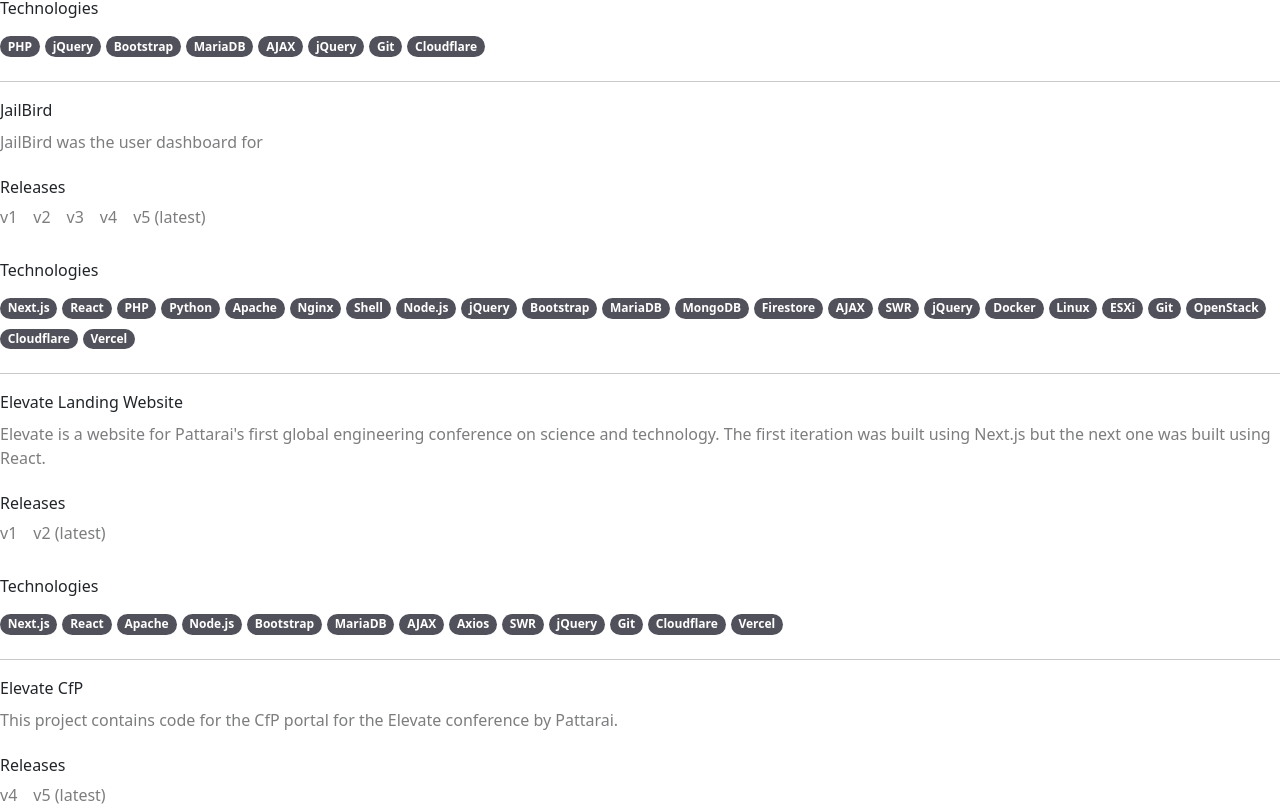
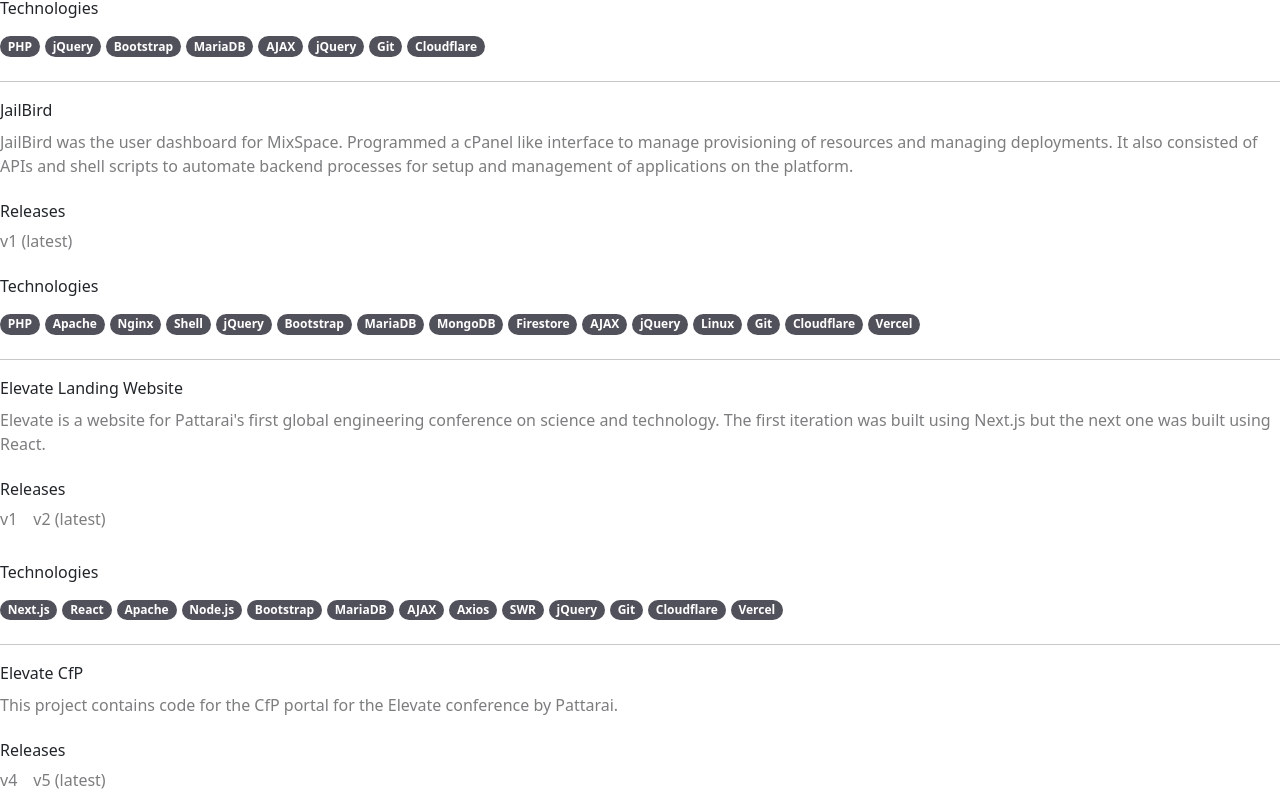
Before and after one commit to thedanielmark/danielmark-v4, a Next.js app: page /components/Projects/MainContent in a window 1280 px wide. Shown: the part 3292-4100 px from the top of the page. Built offline with nearby package versions, Linux system fonts and the light colour scheme.

Commit message:
Added JailBird

```diff
--- a/pages/components/Projects/JailBird.js
+++ b/pages/components/Projects/JailBird.js
@@ -21,91 +21,36 @@
         <hr className="mt-4" />
         <div>
           <div>
-            <h6 className="middle-underline d-inline">
-              JailBird
-            </h6>
+            <h6 className="middle-underline d-inline">JailBird</h6>
           </div>
           <p className="mt-2">
-            JailBird was the user dashboard for
+            JailBird was the user dashboard for MixSpace. Programmed a cPanel
+            like interface to manage provisioning of resources and managing
+            deployments. It also consisted of APIs and shell scripts to automate
+            backend processes for setup and management of applications on the
+            platform.
           </p>
           <h6 className="mt-4">Releases</h6>
           <div id="tech-badges">
-            <ul className="nav">
-              <li className="nav-item">
-                <Link passHref href={"https://v1.mixspace.xyz/"}>
-                  <a
-                    className="nav-link grey-to-white"
-                    style={{ paddingLeft: "0px" }}
-                  >
-                    v1
-                  </a>
-                </Link>
-              </li>
-              <li className="nav-item">
-                <Link passHref href={"https://v2.mixspace.xyz/"}>
-                  <a
-                    className="nav-link grey-to-white"
-                    style={{ paddingLeft: "0px" }}
-                  >
-                    v2
-                  </a>
-                </Link>
-              </li>
-              <li className="nav-item">
-                <Link passHref href={"https://v3.mixspace.xyz/"}>
-                  <a
-                    className="nav-link grey-to-white"
-                    style={{ paddingLeft: "0px" }}
-                  >
-                    v3
-                  </a>
-                </Link>
-              </li>
-              <li className="nav-item">
-                <Link passHref href={"https://v4.mixspace.xyz/"}>
-                  <a
-                    className="nav-link grey-to-white"
-                    style={{ paddingLeft: "0px" }}
-                  >
-                    v4
-                  </a>
-                </Link>
-              </li>
-              <li className="nav-item">
-                <Link passHref href={"https://v5.mixspace.xyz/"}>
-                  <a
-                    className="nav-link grey-to-white"
-                    style={{ paddingLeft: "0px" }}
-                  >
-                    v5 (latest)
-                  </a>
-                </Link>
-              </li>
-            </ul>
+            <Link passHref href={""}>
+              <a className="grey-to-white text-decoration-none">v1 (latest)</a>
+            </Link>
           </div>
           <h6 className="mt-4">Technologies</h6>
           <div id="tech-badges">
-            <span className="badge rounded-pill bg-green">Next.js</span>
-            <span className="badge rounded-pill bg-green">React</span>
             <span className="badge rounded-pill bg-green">PHP</span>
-            <span className="badge rounded-pill bg-green">Python</span>
             <span className="badge rounded-pill bg-green">Apache</span>
             <span className="badge rounded-pill bg-green">Nginx</span>
             <span className="badge rounded-pill bg-green">Shell</span>
-            <span className="badge rounded-pill bg-green">Node.js</span>
             <span className="badge rounded-pill bg-green">jQuery</span>
             <span className="badge rounded-pill bg-green">Bootstrap</span>
             <span className="badge rounded-pill bg-green">MariaDB</span>
             <span className="badge rounded-pill bg-green">MongoDB</span>
             <span className="badge rounded-pill bg-green">Firestore</span>
             <span className="badge rounded-pill bg-green">AJAX</span>
-            <span className="badge rounded-pill bg-green">SWR</span>
             <span className="badge rounded-pill bg-green">jQuery</span>
-            <span className="badge rounded-pill bg-green">Docker</span>
             <span className="badge rounded-pill bg-green">Linux</span>
-            <span className="badge rounded-pill bg-green">ESXi</span>
             <span className="badge rounded-pill bg-green">Git</span>
-            <span className="badge rounded-pill bg-green">OpenStack</span>
             <span className="badge rounded-pill bg-green">Cloudflare</span>
             <span className="badge rounded-pill bg-green">Vercel</span>
           </div>
--- a/pages/components/Projects/Skyline.js
+++ b/pages/components/Projects/Skyline.js
@@ -21,94 +21,27 @@
         <hr className="mt-4" />
         <div>
           <div>
-            <h6 className="middle-underline d-inline">
-              Skyline
-            </h6>
+            <h6 className="middle-underline d-inline">Skyline</h6>
           </div>
           <p className="mt-2">
-            MixSpace is an internet company that is a cloud computing platform with a focus on serverless
-            computing applications.
+            Skyline was a social media site like Twitter where users could make
+            posts, interact with other users and add them as friends as well as
+            upload media content.
           </p>
           <h6 className="mt-4">Releases</h6>
           <div id="tech-badges">
-            <ul className="nav">
-              <li className="nav-item">
-                <Link passHref href={"https://v1.mixspace.xyz/"}>
-                  <a
-                    className="nav-link grey-to-white"
-                    style={{ paddingLeft: "0px" }}
-                  >
-                    v1
-                  </a>
-                </Link>
-              </li>
-              <li className="nav-item">
-                <Link passHref href={"https://v2.mixspace.xyz/"}>
-                  <a
-                    className="nav-link grey-to-white"
-                    style={{ paddingLeft: "0px" }}
-                  >
-                    v2
-                  </a>
-                </Link>
-              </li>
-              <li className="nav-item">
-                <Link passHref href={"https://v3.mixspace.xyz/"}>
-                  <a
-                    className="nav-link grey-to-white"
-                    style={{ paddingLeft: "0px" }}
-                  >
-                    v3
-                  </a>
-                </Link>
-              </li>
-              <li className="nav-item">
-                <Link passHref href={"https://v4.mixspace.xyz/"}>
-                  <a
-                    className="nav-link grey-to-white"
-                    style={{ paddingLeft: "0px" }}
-                  >
-                    v4
-                  </a>
-                </Link>
-              </li>
-              <li className="nav-item">
-                <Link passHref href={"https://v5.mixspace.xyz/"}>
-                  <a
-                    className="nav-link grey-to-white"
-                    style={{ paddingLeft: "0px" }}
-                  >
-                    v5 (latest)
-                  </a>
-                </Link>
-              </li>
-            </ul>
+            <Link passHref href={""}>
+              <a className="grey-to-white text-decoration-none">v1 (latest)</a>
+            </Link>
           </div>
           <h6 className="mt-4">Technologies</h6>
           <div id="tech-badges">
-            <span className="badge rounded-pill bg-green">Next.js</span>
-            <span className="badge rounded-pill bg-green">React</span>
             <span className="badge rounded-pill bg-green">PHP</span>
-            <span className="badge rounded-pill bg-green">Python</span>
             <span className="badge rounded-pill bg-green">Apache</span>
-            <span className="badge rounded-pill bg-green">Nginx</span>
-            <span className="badge rounded-pill bg-green">Shell</span>
-            <span className="badge rounded-pill bg-green">Node.js</span>
             <span className="badge rounded-pill bg-green">jQuery</span>
             <span className="badge rounded-pill bg-green">Bootstrap</span>
             <span className="badge rounded-pill bg-green">MariaDB</span>
-            <span className="badge rounded-pill bg-green">MongoDB</span>
-            <span className="badge rounded-pill bg-green">Firestore</span>
             <span className="badge rounded-pill bg-green">AJAX</span>
-            <span className="badge rounded-pill bg-green">SWR</span>
-            <span className="badge rounded-pill bg-green">jQuery</span>
-            <span className="badge rounded-pill bg-green">Docker</span>
-            <span className="badge rounded-pill bg-green">Linux</span>
-            <span className="badge rounded-pill bg-green">ESXi</span>
-            <span className="badge rounded-pill bg-green">Git</span>
-            <span className="badge rounded-pill bg-green">OpenStack</span>
-            <span className="badge rounded-pill bg-green">Cloudflare</span>
-            <span className="badge rounded-pill bg-green">Vercel</span>
           </div>
         </div>
       </motion.div>
```
